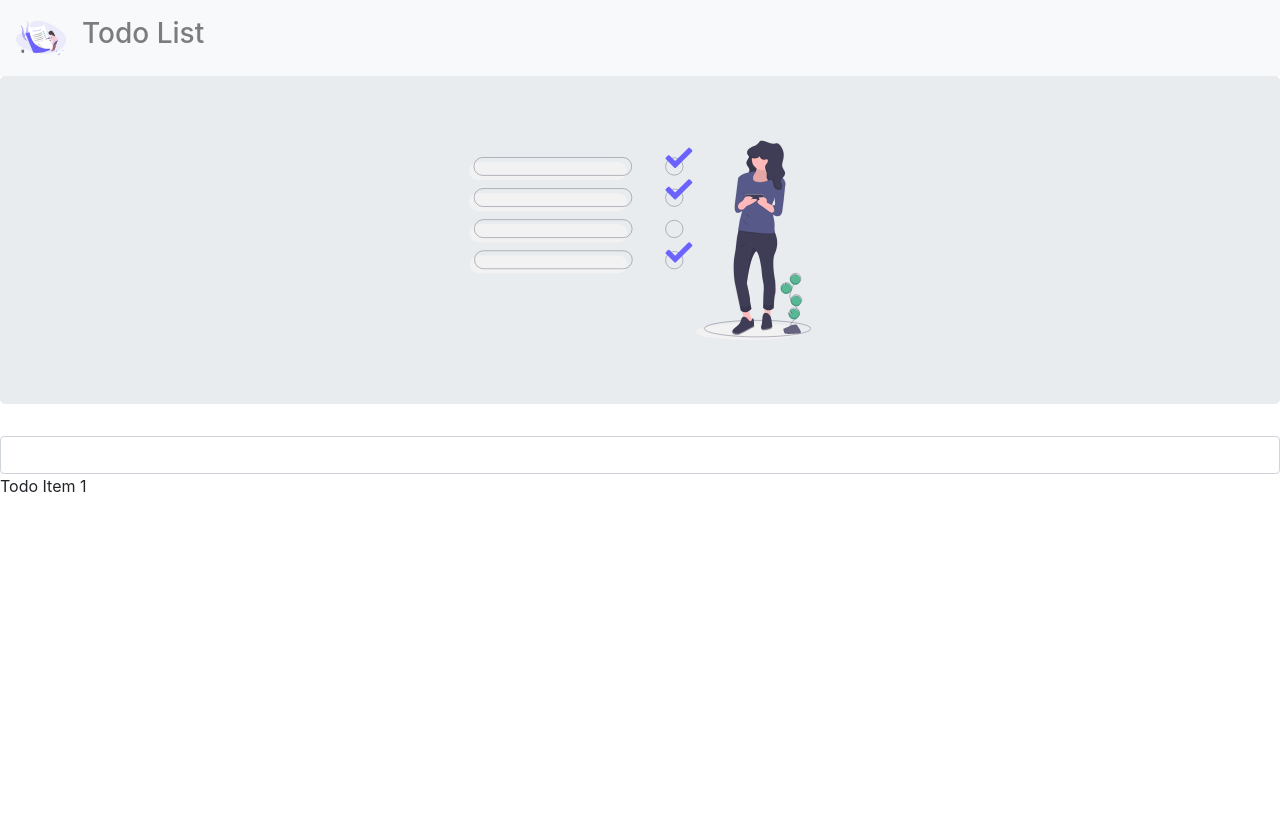
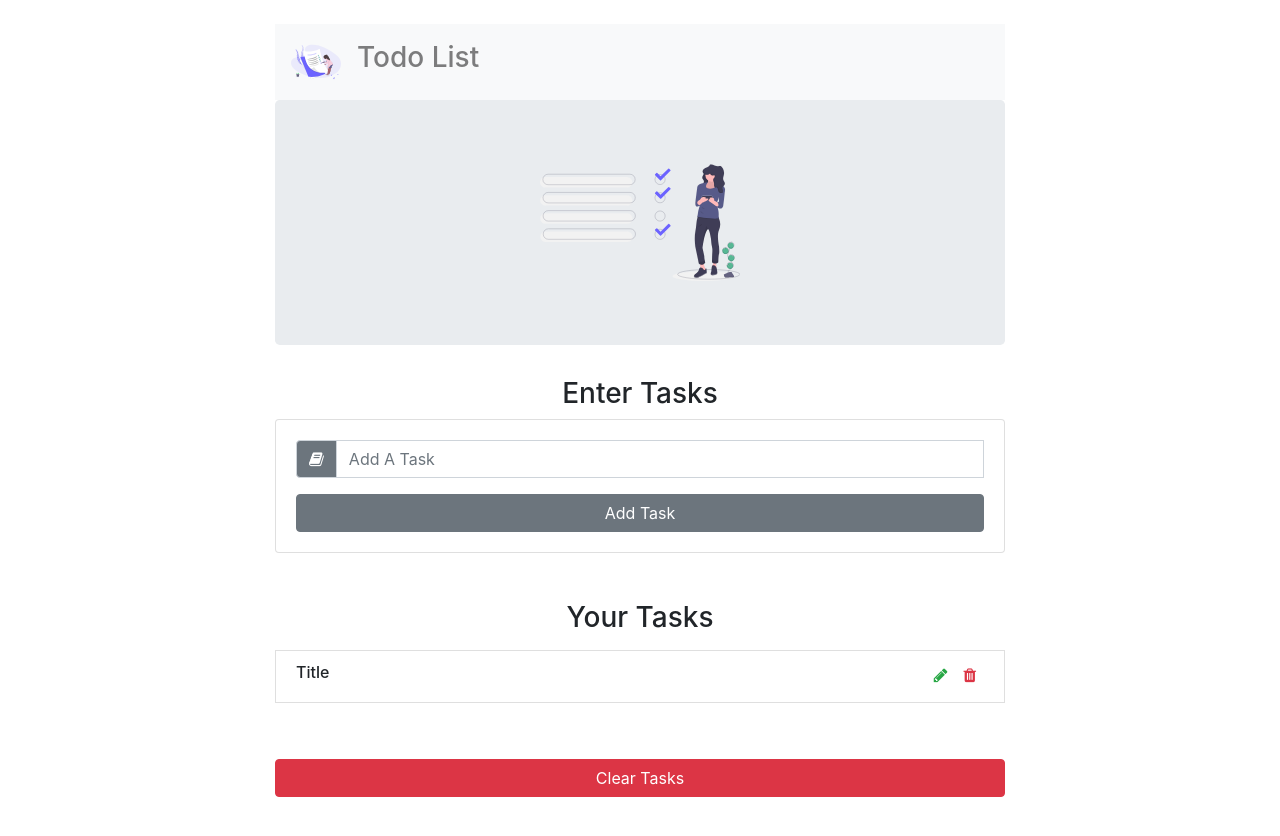
Before and after one commit to SayanSahu99/React-Todo-List, a React (Create React App) app: page / in a window 1280 px wide. Shown: the top 836 px of the page. Before the commit the page ends 800 px from the top, so only its background shows below. Built offline with nearby package versions, Linux system fonts and the light colour scheme.

Commit message:
setting up the UI

```diff
--- a/src/App.js
+++ b/src/App.js
@@ -9,10 +9,15 @@ import 'font-awesome/css/font-awesome.min.css'
 class App extends Component {
   render() {
     return (
-      <div>
-        <Header />
-        <TodoInput />
-        <TodoList />
+      <div className="container">
+      <div className="row">
+        <div className="col-10 col-md-8 mx-auto mt-4">
+            <Header />
+            <h3 className="text-capitalize text-center">enter tasks</h3>
+            <TodoInput />
+            <TodoList />
+        </div>
+      </div>
       </div>
     )
   }
--- a/src/components/TodoInput.js
+++ b/src/components/TodoInput.js
@@ -1,14 +1,24 @@
 import React, { Component } from 'react'
-import { Input, Form } from 'reactstrap'
+import { Input, Form, Card, CardBody, InputGroup, Button } from 'reactstrap'
 
 export default class TodoInput extends Component {
     render() {
         return (
-            <div>
-                <Form>
-                    <Input type="text" id="todo-input" name="todo-input" className="form-control" />
-                </Form>
-            </div>
+            <Card>
+                <CardBody>
+                    <Form>
+                        <InputGroup>
+                            <div className="input-group-prepend">
+                                <div className="input-group-text text-white bg-secondary"><i className="fa fa-book"/></div>
+                            </div>
+                            <Input type="text" id="todo-input" name="todo-input"
+                                    className="form-control text-capitalize" placeholder="add a task" />
+                            <Button type="submit" className="btn mt-3 btn-block text-capitalize">add task</Button>
+                        </InputGroup>
+
+                    </Form>
+                </CardBody>
+            </Card>
         )
     }
 }
--- a/src/components/TodoItem.js
+++ b/src/components/TodoItem.js
@@ -4,7 +4,13 @@ export default class TodoItem extends Component {
     render() {
         return (
             <div>
-                Todo Item 1
+                <li className="list-group-item text-capitalize my-2 d-flex justify-content-between">
+                    <h6>Title</h6>
+                    <div className="todo-icon">
+                        <span className="mx-2 text-success"><i className="fa fa-pencil"></i></span>
+                        <span className="mx-2 text-danger"><i className="fa fa-trash"></i></span>
+                    </div>
+                </li>
             </div>
         )
     }
--- a/src/components/TodoList.js
+++ b/src/components/TodoList.js
@@ -1,11 +1,16 @@
 import React, { Component } from 'react'
 import TodoItem from './TodoItem';
+import { Button } from 'reactstrap';
 
 export default class TodoList extends Component {
     render() {
         return (
             <div>
-                <TodoItem />
+                <ul className="list-group my-5">
+                    <h3 className="text-capitalize text-center">your tasks</h3>
+                    <TodoItem />
+                    <Button className="btn btn-danger btn-block text-capitalize mt-5">clear tasks</Button>
+                </ul>
             </div>
         )
     }
```
